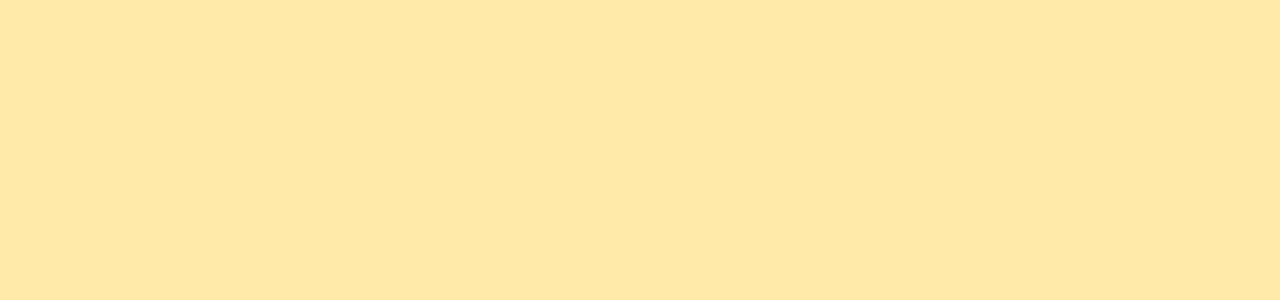
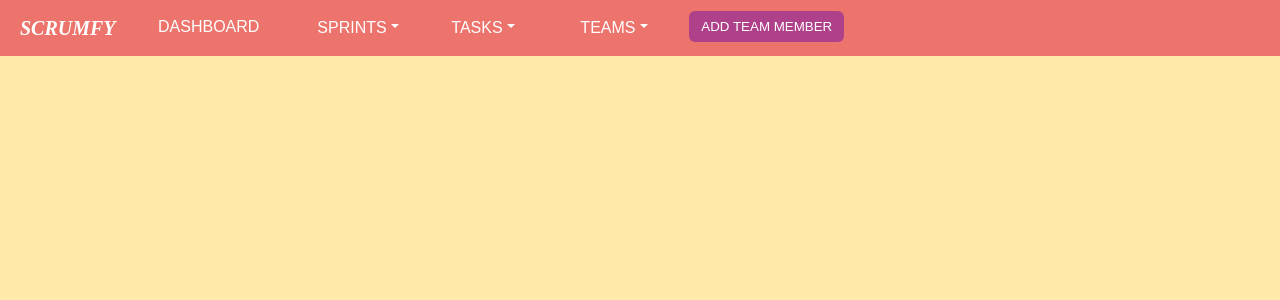
Before and after one commit to hannahtma/FIT2101-TaskManagerApplication, a Vue app in the folder Vue/: page /teamboard in a window 1280 px wide. Before the commit this address had no page. Shown: the top 300 px of the page. Built offline with nearby package versions, Linux system fonts and the light colour scheme.

Commit message:
Added TeamBoard page with pop-up for team member's name and email inputs

```diff
--- a/Vue/src/App.vue
+++ b/Vue/src/App.vue
@@ -93,6 +93,10 @@ export default {
 
     goToSprintBoard() {
       this.$router.push('sprintboard');
+    },
+
+    goToTeamBoard() {
+      this.$router.push('teamboard');
     },
 
     goToHome() {
--- a/Vue/src/router/index.ts
+++ b/Vue/src/router/index.ts
@@ -64,6 +64,14 @@ const router = createRouter({
             // which is lazy-loaded when the route is visited.
             component: () => import('../views/Home.vue')
         },
+        {
+            path: '/teamboard',
+            name: 'teamboard',
+            // route level code-splitting
+            // this generates a separate chunk (About.[hash].js) for this route
+            // which is lazy-loaded when the route is visited.
+            component: () => import('../views/TeamBoard.vue'),
+        },
     ]
 })
 
--- /dev/null
+++ b/Vue/src/views/TeamBoard.vue
@@ -0,0 +1,93 @@
+<template>
+  <body>
+  <nav class="navbar navbar-expand-sm">
+    <!-- Brand -->
+    <a class="navbar-brand" href="HTML File.html">SCRUMFY</a>
+    <!-- Links -->
+    <ul class="navbar-nav" style="position:absolute">
+      <li class="nav-item">
+        <a class="nav-link active" id="navLink" href="#">Dashboard</a>
+      </li>
+      <li class="nav-item dropdown" style="position: relative; left: 10px">
+        <a class="nav-link dropdown-toggle" href="#" id="navbarDropdown" role="button" data-bs-toggle="dropdown"
+           aria-expanded="false">Sprints</a>
+        <div class="dropdown-menu">
+          <a class="dropdown-item" href="#">Link 1</a>
+          <a class="dropdown-item" href="#">Link 2</a>
+          <a class="dropdown-item" href="#">Link 3</a>
+        </div>
+      </li>
+      <!-- Dropdown -->
+      <li class="nav-item dropdown" style="position: relative; left: 0">
+        <a class="nav-link dropdown-toggle" href="#" id="navbarDropdown2" role="button" data-bs-toggle="dropdown"
+           aria-expanded="false">Tasks</a>
+        <div class="dropdown-menu">
+          <a class="dropdown-item" href="#">Link 1</a>
+          <a class="dropdown-item" href="#">Link 2</a>
+          <a class="dropdown-item" href="#">Link 3</a>
+        </div>
+      </li>
+      <li class="nav-item dropdown" style="position: relative; left: -15px">
+        <a class="nav-link dropdown-toggle" href="#" id="navbarDropdown3" role="button" data-bs-toggle="dropdown"
+           aria-expanded="false">Teams</a>
+        <div class="dropdown-menu">
+          <a class="dropdown-item" href="#">Link 1</a>
+          <a class="dropdown-item" href="#">Link 2</a>
+          <a class="dropdown-item" href="#">Link 3</a>
+        </div>
+      </li>
+      <li>
+        <div>
+          <button class="btn btn-primary" id="createId" type="button" data-bs-toggle="modal"
+                  data-bs-target="#popUpForAddMember" style="left: -10px">Add Team Member
+          </button>
+        </div>
+      </li>
+    </ul>
+  </nav>
+  <div class="modal fade" id="popUpForAddMember" tabindex="-1" aria-labelledby="exampleModalLabel"
+       aria-hidden="true">
+    <div class="modal-dialog">
+      <div class="modal-content">
+        <div class="modal-header">
+          <h5 class="modal-title" id="exampleModalLabel">Add Team Member Details</h5>
+          <button type="button" class="btn-close" data-bs-dismiss="modal" aria-label="Close"></button>
+        </div>
+        <div class="modal-body">
+          <form id="myForm" style="display: inline-block">
+            <div class="mb-3">
+              <label for="name" class="form-label">Enter Name: </label>
+              <input type="text" id="name" placeholder="Enter your name here">
+            </div>
+            <div class="mb-3">
+              <label for="email" class="form-label">Enter Email: </label>
+              <input type="email" id="email" placeholder="Enter your email here">
+            </div>
+          </form>
+        </div>
+        <div class="modal-footer">
+          <button type="button" class="btn btn-secondary btn-danger" data-bs-dismiss="modal">
+            Close
+          </button>
+          <button type="button" class="btn btn-primary" data-toggle="modal" id="button-save" data-bs-dismiss="modal"
+                  @click="">
+            Confirm
+          </button>
+        </div>
+      </div>
+    </div>
+  </div>
+  </body>
+</template>
+
+<script>
+export default {
+  name: "TeamBoard"
+}
+</script>
+
+<style scoped>
+#name, #email {
+  margin-left: 5px;
+}
+</style>
```
